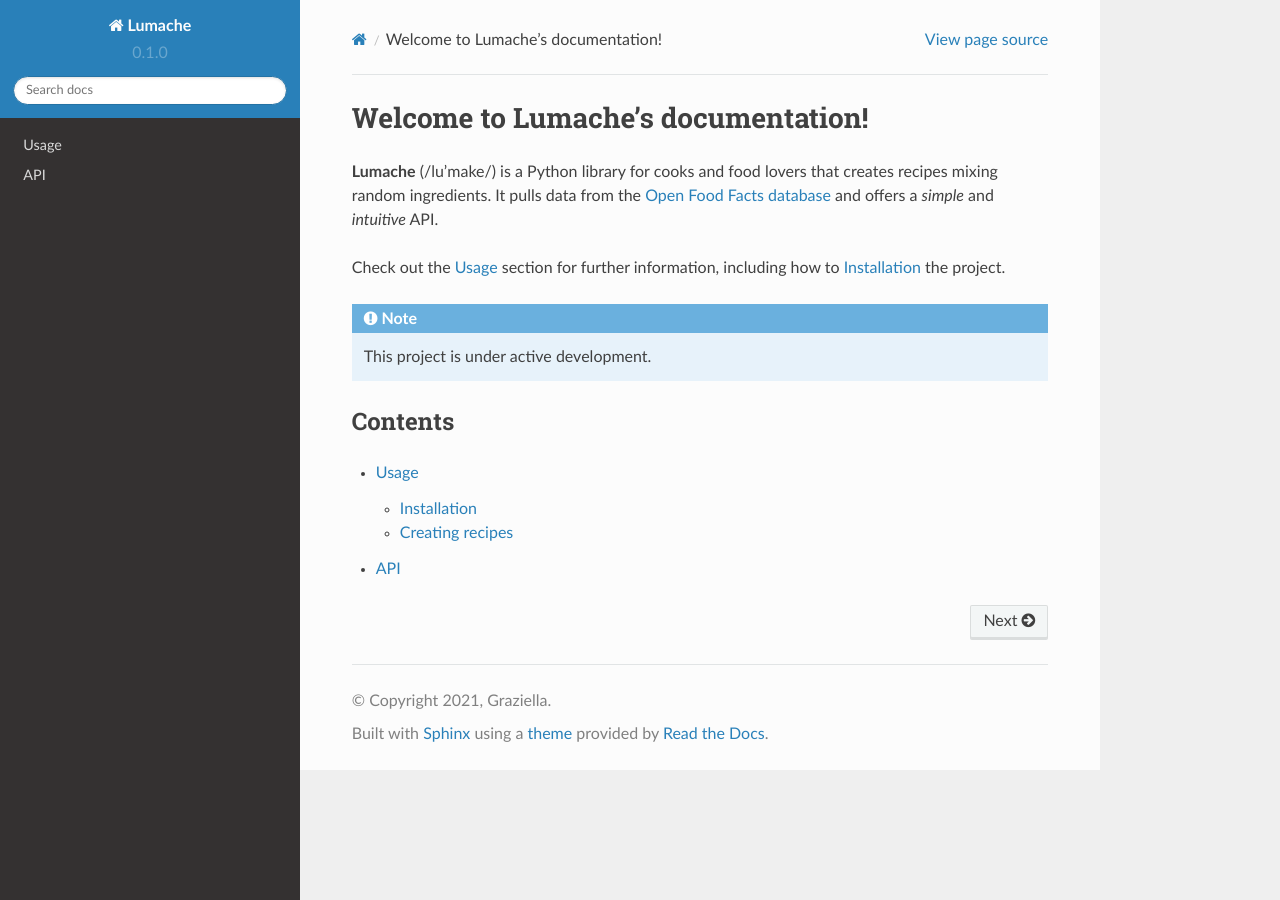
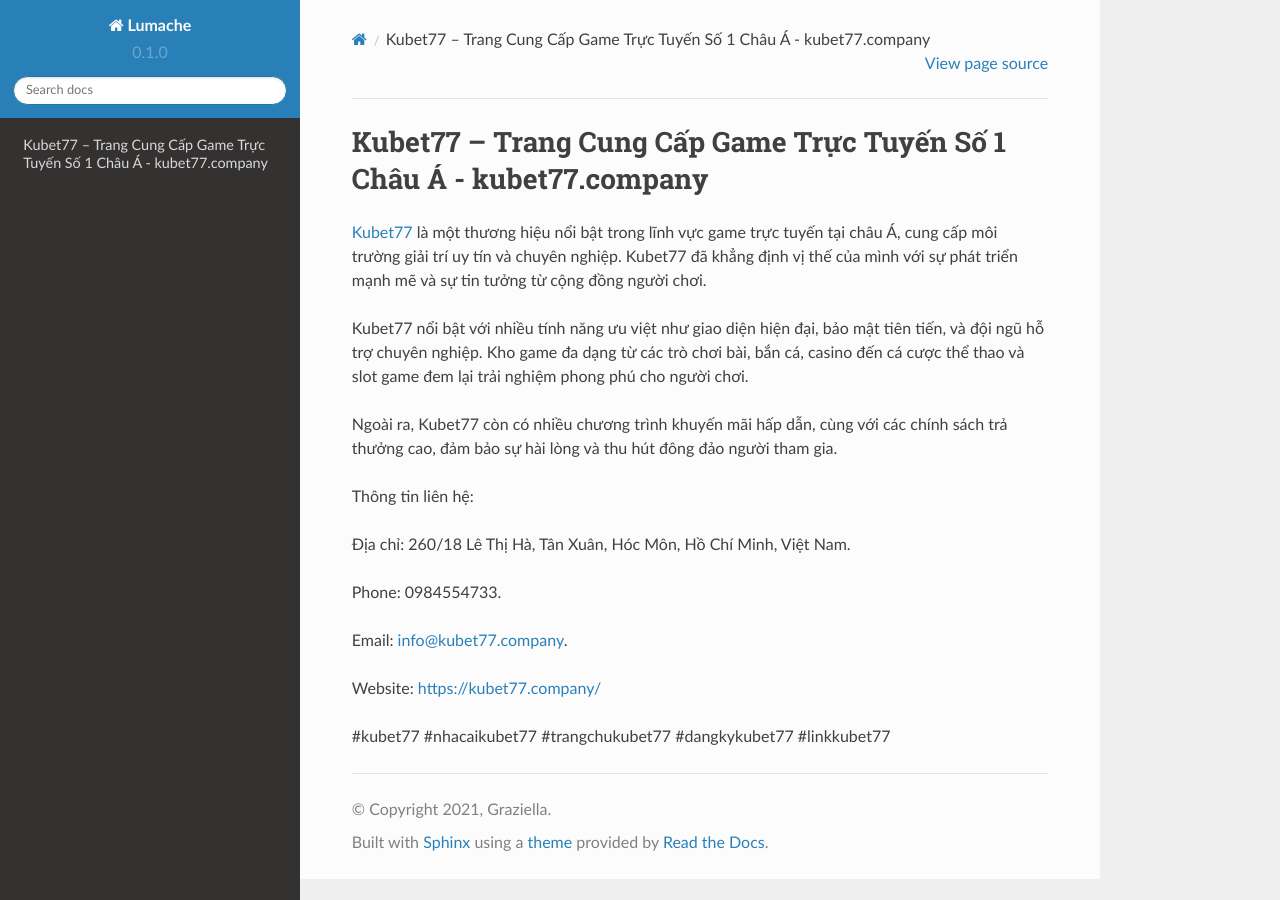
Before and after one commit to iaduphattai904809/kubet77company, a Sphinx documentation site: the page built from docs/source/index.rst, in a window 1280 px wide. Built offline with Sphinx 7.4.7 and the Read the Docs theme 2.0.0, drawn with Linux system fonts in a browser that asks for light colours.

Commit message:
Update index.rst

```diff
--- a/docs/source/index.rst
+++ b/docs/source/index.rst
@@ -1,22 +1,20 @@
-Welcome to Lumache's documentation!
+Kubet77 – Trang Cung Cấp Game Trực Tuyến Số 1 Châu Á - kubet77.company
 ===================================
 
-**Lumache** (/lu'make/) is a Python library for cooks and food lovers
-that creates recipes mixing random ingredients.
-It pulls data from the `Open Food Facts database <https://world.openfoodfacts.org/>`_
-and offers a *simple* and *intuitive* API.
+`Kubet77 <https://kubet77.company/>`_ là một thương hiệu nổi bật trong lĩnh vực game trực tuyến tại châu Á, cung cấp môi trường giải trí uy tín và chuyên nghiệp. Kubet77 đã khẳng định vị thế của mình với sự phát triển mạnh mẽ và sự tin tưởng từ cộng đồng người chơi.
 
-Check out the :doc:`usage` section for further information, including
-how to :ref:`installation` the project.
+Kubet77 nổi bật với nhiều tính năng ưu việt như giao diện hiện đại, bảo mật tiên tiến, và đội ngũ hỗ trợ chuyên nghiệp. Kho game đa dạng từ các trò chơi bài, bắn cá, casino đến cá cược thể thao và slot game đem lại trải nghiệm phong phú cho người chơi.
 
-.. note::
+Ngoài ra, Kubet77 còn có nhiều chương trình khuyến mãi hấp dẫn, cùng với các chính sách trả thưởng cao, đảm bảo sự hài lòng và thu hút đông đảo người tham gia.
 
-   This project is under active development.
+Thông tin liên hệ:
 
-Contents
---------
+Địa chỉ: 260/18 Lê Thị Hà, Tân Xuân, Hóc Môn, Hồ Chí Minh, Việt Nam.
 
-.. toctree::
+Phone: 0984554733.
 
-   usage
-   api
+Email: info@kubet77.company.
+
+Website: https://kubet77.company/
+
+#kubet77 #nhacaikubet77 #trangchukubet77 #dangkykubet77 #linkkubet77
```
